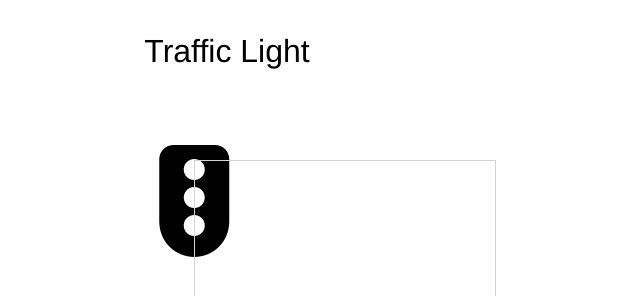
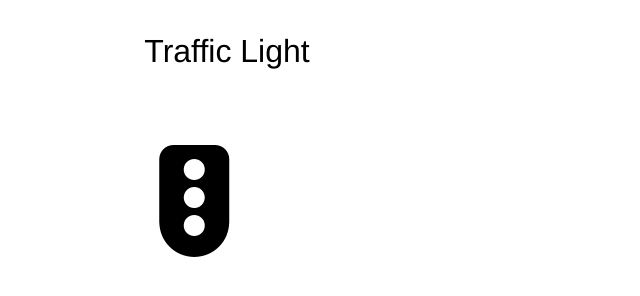
Before and after one commit to benini17/GamaBasicJsExercises, a plain HTML site: page ProgAObjetos/index.html in a window 1280 px wide. Shown: the top 296 px of the page, 398-1038 px from the left. Drawn offline with Linux system fonts and the light colour scheme.

Commit message:
Update index.html
remove previous attempt to make a circle. Add new circles.

```diff
--- a/ProgAObjetos/index.html
+++ b/ProgAObjetos/index.html
@@ -6,7 +6,6 @@
     <title>Orientação Orientada a Objetos</title>
 
     <!-- <script src="./index.js" type="objectOrientation/js"></script> -->
-    <script src="./trafficLight.js" type="text/javascript"></script>
     <link rel="stylesheet" href="trafficLightStyle.css" />
     <script
       src="https://kit.fontawesome.com/eb8f20800d.js"
@@ -20,9 +19,12 @@
       <div id="div-traffic-light">
         <i class="fas fa-traffic-light fa-7x"></i>
       </div>
-      <div id="redLight">
-        <canvas id="circleCanvas" class="redCircle" width="300" height="150" style="border:1px solid #d3d3d3;">
+      <div id="div-lights-container">
+        <span id="redColor" class="dot"></span>
+        <span id="yellowColor" class="dot"></span>
+        <span id="greenColor" class="dot"></span>
       </div>
     </div>
+    <script src="./trafficLight.js" type="text/javascript"></script>
   </body>
 </html>
```
